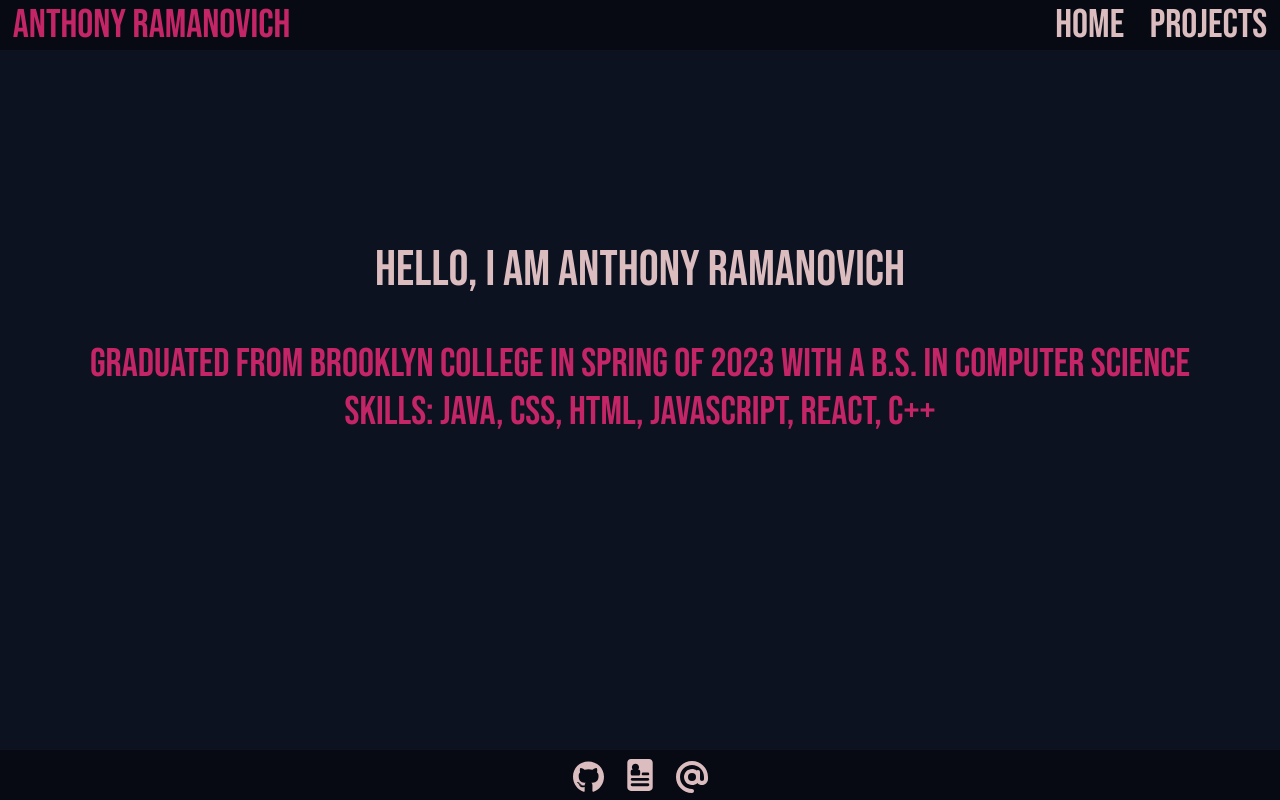
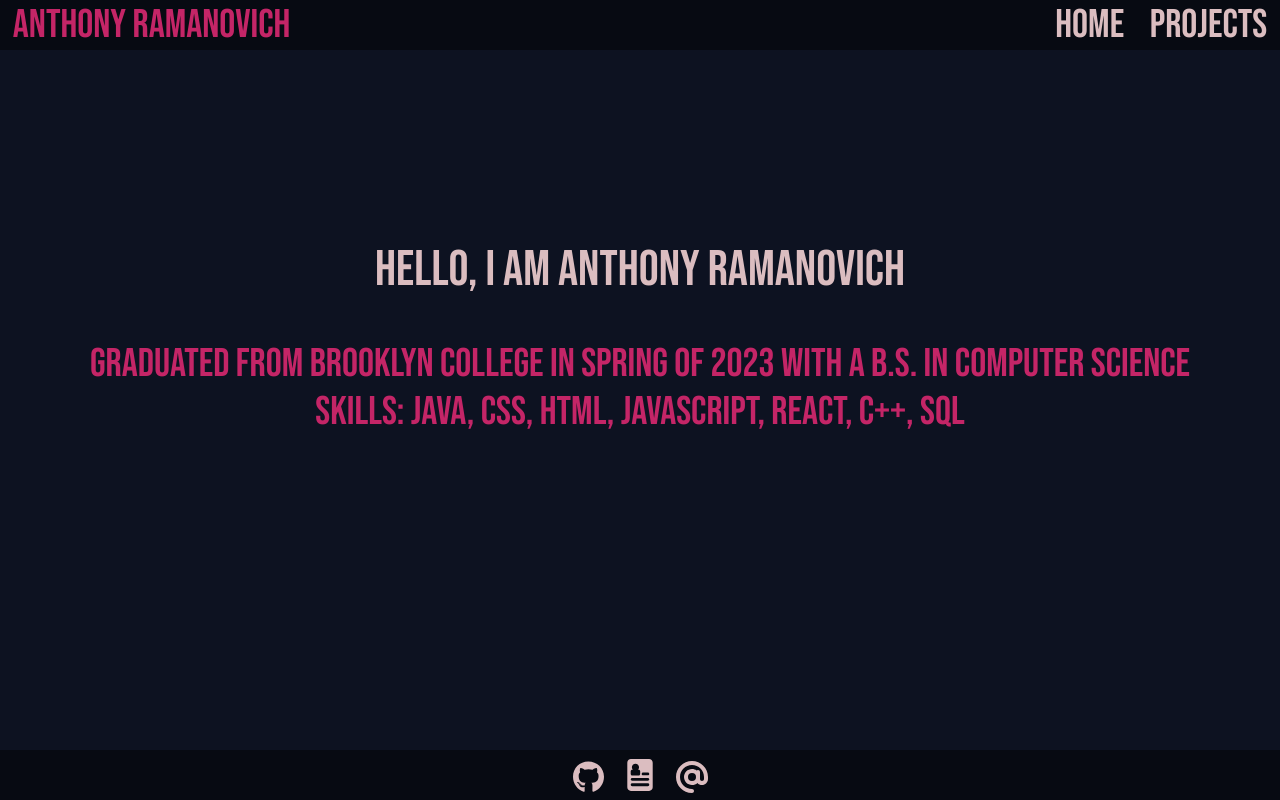
Before and after one commit to AnthonyR2706/PersonalDemo, a React (Create React App) app in the folder client/: page / in a window 1280 px wide. Built offline with nearby package versions, Linux system fonts and the light colour scheme.

Commit message:
Updated resume

```diff
--- a/client/src/components/Home.jsx
+++ b/client/src/components/Home.jsx
@@ -10,7 +10,7 @@ const Home = () => {
           <div className='homeSubText'>
             Graduated from Brooklyn college in spring of 2023 with a B.S. in Computer Science
             <br/>
-            Skills: Java, CSS, HTML, Javascript, React, C++
+            Skills: Java, CSS, HTML, Javascript, React, C++, SQL
           </div>
         </div>
     </div>
```
Also changed, not shown: 1 other file (tests, documents, lock files or other folders).
